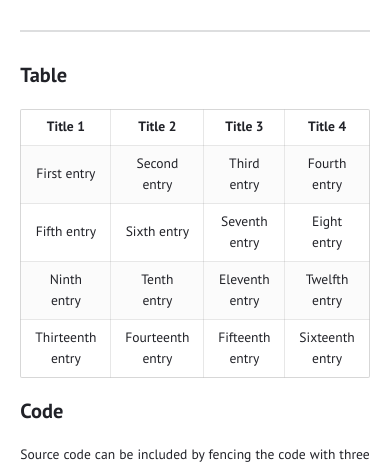
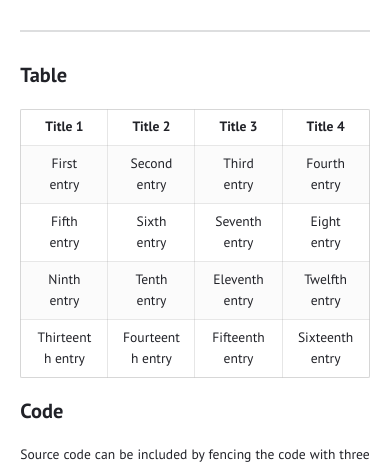
Before and after one commit to liebig/liebig.github.io, a Jekyll site: the page built from _posts/2017-02-01-markdown-examples.md, in a window 390 px wide. Shown: the part 1066-1532 px from the top of the page. Built offline with Jekyll 4.4.1, drawn with Linux system fonts in a browser that asks for light colours.

Commit message:
Fix responsive tables

```diff
--- a/_sass/basic.sass
+++ b/_sass/basic.sass
@@ -18,9 +18,16 @@ body
 
 @media (max-width: 600px)
   table
-    display: block
-    width: 100%
+    width: 100% !important
     max-width: 100%
+    table-layout: fixed
+    overflow-x: visible
+    box-sizing: border-box
+
+  th, td
+    word-wrap: break-word
+    overflow-wrap: break-word
+    white-space: normal
     box-sizing: border-box
 
 h1, h2, h3, h4, h5, h6
```
